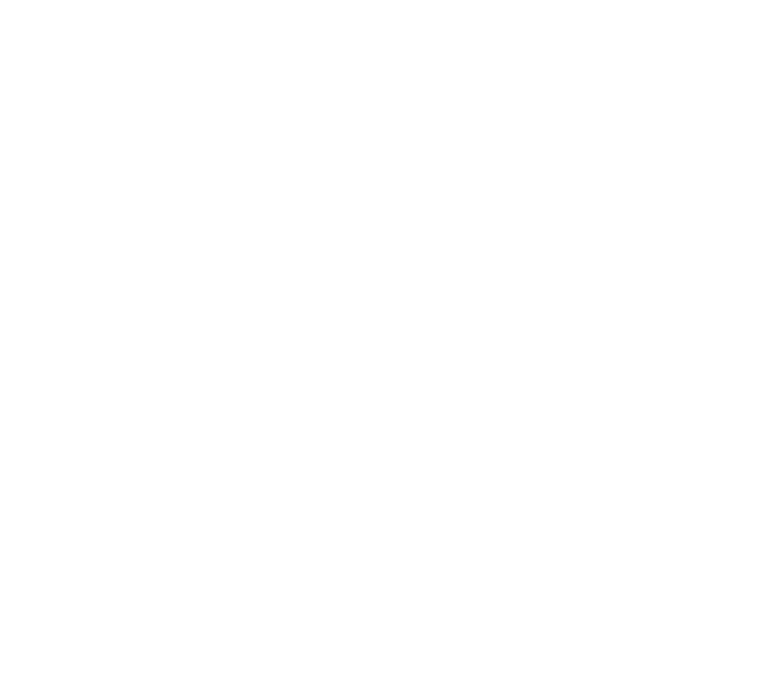
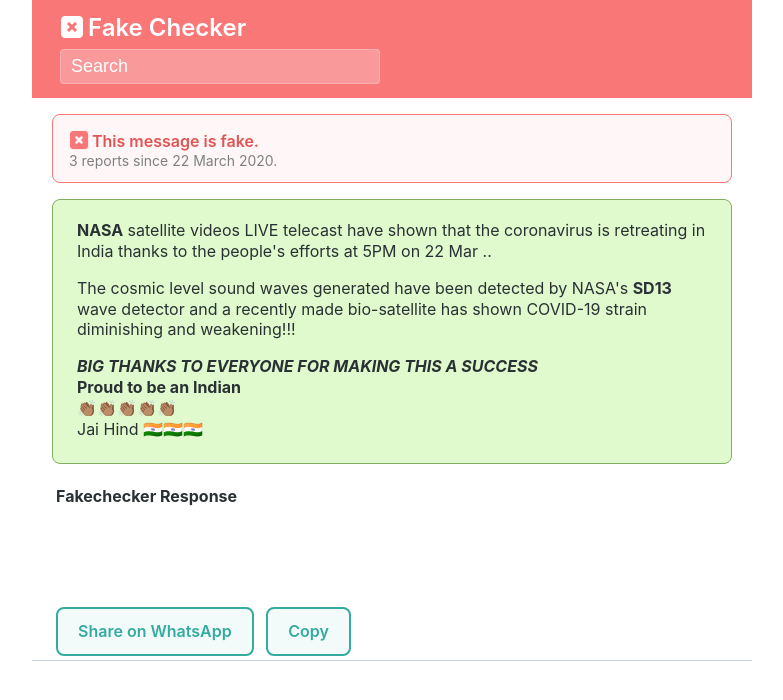
Before and after one commit to gyanl/fakechecker, a plain HTML site: page index.html in a window 1280 px wide. Shown: the whole page, without its empty margins (248-1031 px from the left). Drawn offline with Linux system fonts and the light colour scheme.

Commit message:
nasa covid

```diff
--- a/index.html
+++ b/index.html
@@ -1,8 +1,61 @@
 <html>
+
+<head>
+<title>Fake Checker</title>
+<meta name="viewport" content="width=device-width, initial-scale=1.0">
+<link rel="stylesheet" type="text/css" href="style.css">
+<meta name="theme-color" content="#F22546">
+</head>
+
 <body>
+<!-- One time FB Comments JS -->
 <div id="fb-root"></div>
 <script async defer crossorigin="anonymous" src="https://connect.facebook.net/en_GB/sdk.js#xfbml=1&version=v6.0&appId=277763046215872&autoLogAppEvents=1"></script>
+<!-- End FB Stuff -->
+
+<div class="header bg-red">
+  <div class="header-text"><img class="icon24" src="img/false.png">Fake Checker</div>
+  <input type="search" class="search" value="Search"></input>
+</div>
+
+<div class="alert fake">
+  <div class="text-dark-red bold">
+    <img class="icon20" src="img/false-color.png">This message is fake.
+  </div>
+  <div class="opacity60 smaller">
+    3 reports since 22 March 2020.
+  </div>
+</div>
+
+<div class="whatsapp-message">
+  <p><b>NASA</b> satellite videos LIVE telecast have shown that the coronavirus is retreating in India thanks to the people's efforts at 5PM on 22 Mar ..
+  <p>The cosmic level sound waves generated have been detected by NASA's <b>SD13</b> wave detector and a recently made bio-satellite has shown COVID-19 strain diminishing and weakening!!!
+  <p><b><i>BIG THANKS TO EVERYONE FOR MAKING THIS A SUCCESS</i></b>
+  <br><b>Proud to be an Indian</b>
+  <br>👏🏽👏🏽👏🏽👏🏽👏🏽
+  <br>Jai Hind 🇮🇳🇮🇳🇮🇳
+</div>
+
+<h4>Fakechecker Response</h4>
+<div id="response">
+<p class="spaced">This message is fake! The government has released a statement that 2019 Novel Corona Virus is spreading from person to person, and consuming poultry is safe.
+
+<p class="spaced">Read more at <a href="https://www.indiatimes.com/technology/science-and-future/this-is-fake-nasa-satellite-hasnt-shown-coronavirus-retreat-in-india-please-stay-safe-509003.html">wwww.gyanl.com/fakechecker/nasa-covid</a>
+</div>
+
+<div class="spaced">
+  <div class="whatsapp-button noselect">Share on WhatsApp</div>
+  <div id="copyButton" class="whatsapp-button noselect">Copy</div>
+</div>
+
+
+<div class="comment-section">
+
+<!-- FB Comments -->
 <div class="fb-comments" data-href="https://gyanl.com/fakechecker" data-width="" data-numposts="5"></div>
+<!-- FB Comments end -->
 
+</div>
+<script type="text/javascript" src="script.js"></script>
 </body>
 </html>
--- /dev/null
+++ b/script.js
@@ -0,0 +1,14 @@
+function copyText() {
+  /* Get the text field */
+  var copyText = document.getElementById("response");
+
+  /* Select the text field */
+  copyText.select();
+  copyText.setSelectionRange(0, 99999); /*For mobile devices*/
+
+  /* Copy the text inside the text field */
+  document.execCommand("copy");
+
+  /* Alert the copied text */
+  document.getElementById("copyButton").innerHTML = "Copied!";
+}
--- /dev/null
+++ b/style.css
@@ -0,0 +1,187 @@
+body{
+  margin: 0;
+  line-height: 1.3;
+  font-family: "Inter", sans-serif;
+  max-width: 720px;
+  margin: auto;
+  color: #2A3134;
+}
+
+h4{
+  margin-left: 24px;
+  margin-right: 24px;
+  margin-bottom: -10px;;
+}
+
+.spaced{
+  margin-left: 24px;
+  margin-right: 24px;
+}
+
+.header{
+  padding: 12px 20px 12px 28px;
+}
+
+.header-text{
+  color: #ffffff;
+  vertical-align: middle;
+  font-weight: 600;
+  font-size: 24px;
+}
+
+.search{
+  width: 320px;
+  margin-top: 6px;
+  margin-bottom: 2px;
+  font-size: 18px;
+  color: #ffffff;
+  vertical-align: middle;
+  padding: 6px 10px 6px 10px;
+  border-radius: 4px;
+  background: rgba(255, 255, 255, 0.25);
+  border: 1px solid rgba(255, 255, 255, 0.25);
+}
+
+.search:active{
+  border: 1px solid #ffffff;
+}
+
+.bg-red{
+  background: #F97777;
+}
+
+.bg-green{
+  background: #49D2A7;
+}
+
+.smaller{
+    font-size: 14px;
+}
+
+.alert{
+  padding: 12px 16px 12px 16px;
+  border-radius: 8px;
+  margin: 16px 20px 16px 20px;
+}
+
+.text-dark-red{
+  color: #E25453;
+}
+
+.opacity75{
+  opacity: .75;
+}
+
+.opacity60{
+  opacity: .60;
+}
+
+.opacity50{
+  opacity: .50;
+}
+
+.bold{
+  font-weight: 600;
+}
+
+.fake{
+  background: #FFF7F7;
+  border: 1px solid #F97777;
+}
+
+.weblink{
+  border: 1px solid #7397A0;
+  display: block;
+  transition: .2s;
+  transition-property: transform;
+}
+
+.weblink:active{
+  transform: translateY(-1px);
+}
+
+.weblink:hover{
+  transform: translateY(-1px);
+}
+
+a{
+  text-decoration: none;
+}
+
+a.alert.weblink{
+  text-decoration: none;
+}
+
+a.alert.weblink:link{
+  color: #2A3134;
+}
+
+a.alert.weblink:visited{
+  color: #2A3134;
+}
+
+.whatsapp-message{
+  background: #E0F9CD;
+  border: 1px solid #82AE61;
+  border-radius: 8px;
+  padding: 4px 20px 8px 24px;
+  margin: 16px 20px 16px 20px;
+}
+
+.whatsapp-button{
+  font-size: 16px;
+  font-weight: 600;
+  color: #33ABA0;
+  padding: 12px 20px 12px 20px;
+  margin: 0px 8px 4px 0;
+  background: rgba(51,171,160,0.06);
+  border: 2px solid #33ABA0;
+  border-radius: 8px;
+  transition: .2s;
+  transition-property: transform;
+  display: inline-block;
+}
+
+.noselect {
+  -webkit-touch-callout: none; /* iOS Safari */
+    -webkit-user-select: none; /* Safari */
+     -khtml-user-select: none; /* Konqueror HTML */
+       -moz-user-select: none; /* Old versions of Firefox */
+        -ms-user-select: none; /* Internet Explorer/Edge */
+            user-select: none; /* Non-prefixed version, currently
+                                  supported by Chrome, Opera and Firefox */
+}
+
+.whatsapp-button:active{
+  transform: translateY(2px);
+}
+
+.comment-section{
+  background: #F6FAFF;
+  border-top: 1px solid #C1D3D9;
+}
+
+.icon24{
+  padding-right: 4px;
+  transform: translateY(3px);
+  width: 24px;
+  height: 24px;
+}
+
+.icon20{
+  padding-right: 3px;
+  transform: translateY(3px);
+  width: 20px;
+  height: 20px;
+}
+
+.smallcaps{
+  text-transform: uppercase;
+  font-size: 12px;
+  font-weight: 500;
+  padding-top: 4px;
+}
+
+#response{
+  opacity: 0;
+}
```
Also changed, not shown: nasa-covid.html (added, +70 -0 lines), img/dontknow-color.png (added), img/dontknow.png (added), img/false-color.png (added), img/false.png (added), img/misleading-color.png (added), img/misleading.png (added), img/true-color.png (added), img/true.png (added), img/web.png (added).
